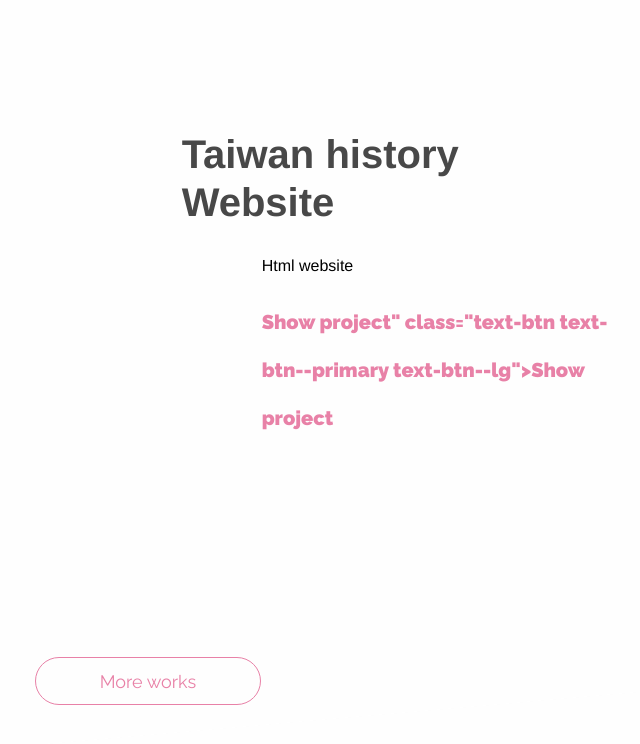
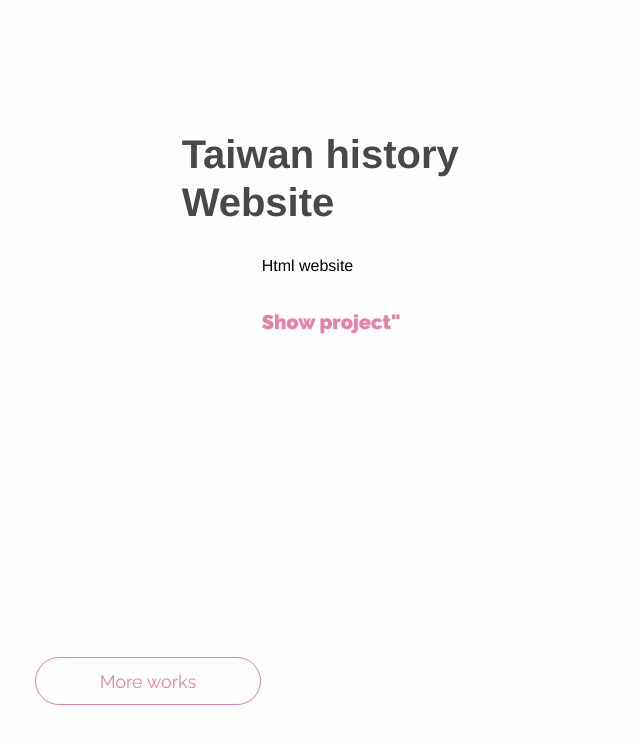
Before and after one commit to donnaaaalee/cv.github.io, a plain HTML site: page cv/index.html in a window 1280 px wide. Shown: the part 6999-7743 px from the top of the page, without its empty margins (492-1132 px from the left). Drawn offline with nearby package versions, Linux system fonts and the light colour scheme.

Commit message:
Update index.html

```diff
--- a/cv/index.html
+++ b/cv/index.html
@@ -371,7 +371,8 @@
 									<div class="work-item__text">
 										<h3 class="work-item__title--left">Taiwan history Website</h3>
 										<p class="work-item__intro">Html website</p>
-										<a href="https://donnaaaalee.github.io/panda.github.io/panda/index.html" class="text-btn text-btn--primary text-btn--lg">Show project" class="text-btn text-btn--primary text-btn--lg">Show project</a>
+										<a href="https://donnaaaalee.github.io/panda.github.io/panda/index.html" class="text-btn text-btn--primary text-btn--lg">Show project"
+											</a>
 									</div>
 
 								</div>
```
